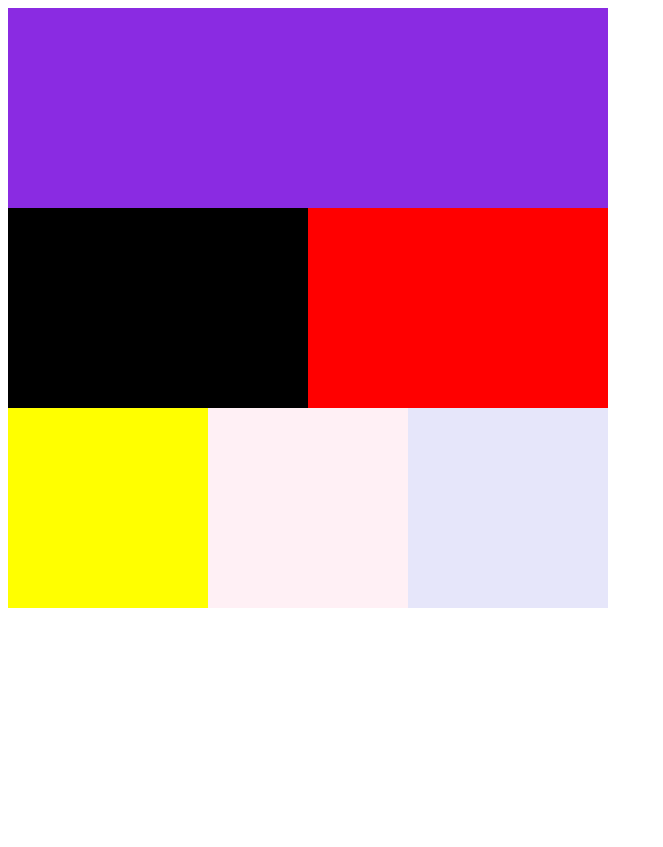
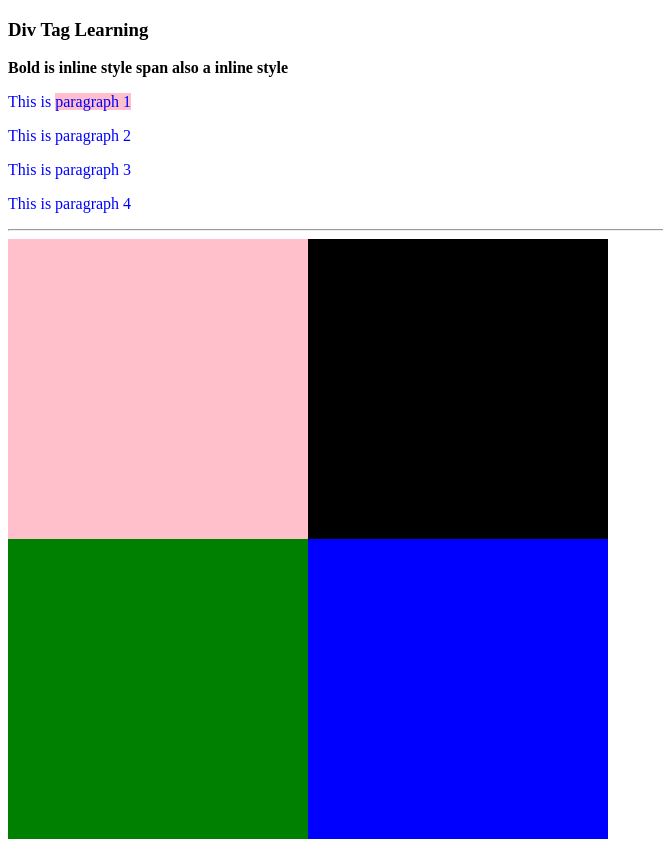
Before and after one commit to AnanthaLakshmi3/1st_year_fsd_journey-HTML-CSS, a plain HTML site: page div.html in a window 1280 px wide. Shown: the whole page, without its empty margins (0-663 px from the left). Before the commit the page ends 800 px from the top, so only its background shows below. Drawn offline with Linux system fonts and the light colour scheme.

Commit message:
Add files via upload

```diff
--- a/div.html
+++ b/div.html
@@ -3,19 +3,24 @@
 <head>
 	<meta charset="utf-8">
 	<meta name="viewport" content="width=device-width, initial-scale=1">
-	<title>div tag	</title>
+	<title>Div Tag</title>
 </head>
 <body>
-     <div style="background: yellow;height: 600px;width: 600px;">
-     	   <div style="background: blueviolet;height: 200px;width: 600px;"></div>
-     	   <div style="background: red;height: 200px;width: 600px;">
-     	   	<div style="background: black;height: 200px;width: 300px;float: left;"></div>
-     	   </div>
-     	   <div style="background: green;height: 200px;width: 600px;">
-     	   	<div style="background: yellow;height: 200px;width: 200px;float: left;"></div>
-     	   	<div style="background: lavenderblush;height: 200px;width: 200px;float: left;"></div>
-     	   	<div style="background: lavender;height: 200px;width: 200px;float: right;"></div>
-     	   </div>
-     	</div>
+  <h3> Div Tag Learning</h3>
+  <b> Bold is inline style</b>  <b> span also a inline style</b>
+  <div style="color: blue;">
+  	<p>This is <span style="background-color:pink;">paragraph 1</span></p>
+  	<p>This is paragraph 2</p>
+  	<p>This is paragraph 3</p>
+  	<p>This is paragraph 4</p>
+  </div>
+  <hr>
+  <div style="background-color:red; width: 600px; height:600px;">
+  	<div style="background-color: black; width: 600px; height:300px"; >
+  	   <div style="background-color:pink; width:300px ; height:300px ; float: left;"> </div></div>
+  	   <div style="background-color:blue; width:600px; height: 300px;">
+  	   	   <div style="background-color:green; width:300px;height: 300px;float: left;"></div>
+  	   </div>
+  </div>
 </body>
 </html>
```
